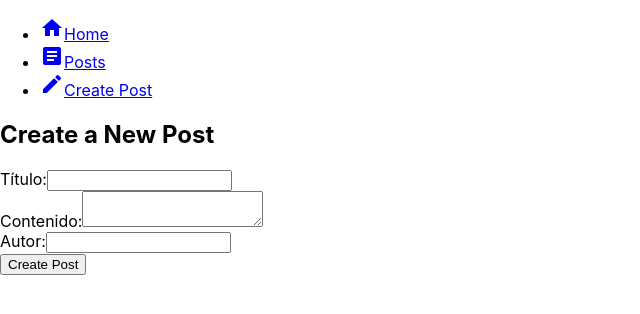
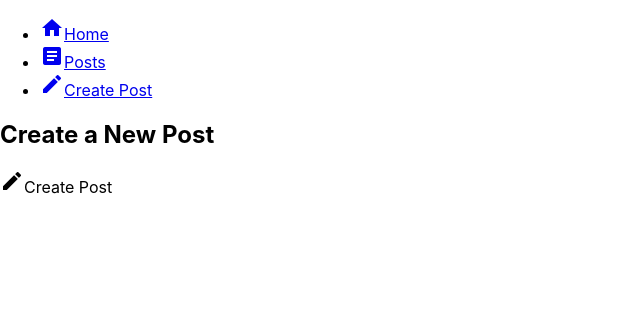
Before and after one commit to andresGooz/solotodo_blog_project_frontend, a React (Create React App) app: page /posts/create in a window 1280 px wide. Shown: the top 314 px of the page, without its empty margins (0-640 px from the left). Built offline with nearby package versions, Linux system fonts and the light colour scheme.

Commit message:
feat: add material design style

```diff
--- a/src/views/posts/post_create.js
+++ b/src/views/posts/post_create.js
@@ -1,12 +1,30 @@
-import React, { useState } from 'react';
+import React, { useState, useEffect, useRef } from 'react';
 import { useNavigate } from 'react-router-dom';
-
+import '@material/web/textfield/outlined-text-field';
+import '@material/web/button/filled-button';
+import '@material/web/icon/icon';
+import 'material-icons/iconfont/material-icons.css';
 
 function CreatePost() {
   const [title, setTitle] = useState('');
   const [content, setContent] = useState('');
   const [author, setAuthor] = useState('');
 
+  const titleRef = useRef();
+  const contentRef = useRef();
+  const authorRef = useRef();
+
+  useEffect(() => {
+    if (titleRef.current) {
+      titleRef.current.addEventListener('input', (e) => setTitle(e.target.value));
+    }
+    if (contentRef.current) {
+      contentRef.current.addEventListener('input', (e) => setContent(e.target.value));
+    }
+    if (authorRef.current) {
+      authorRef.current.addEventListener('input', (e) => setAuthor(e.target.value));
+    }
+  }, []);
 
   const navigate = useNavigate();
 
@@ -47,32 +65,37 @@ function CreatePost() {
       <h2>Create a New Post</h2>
       <form onSubmit={handleSubmit}>
         <div>
-          <label>Título:</label>
-          <input
-            type="text"
+          <md-outlined-text-field
+              ref={titleRef}
+              id="title"
+              label="Título"
               value={title}
-            onChange={(e) => setTitle(e.target.value)}
               required
-          />
+          ></md-outlined-text-field>
         </div>
         <div>
-          <label>Contenido:</label>
-          <textarea
+          <md-outlined-text-field
+              ref={contentRef}
+              id="content"
+              label="Contenido"
               value={content}
-            onChange={(e) => setContent(e.target.value)}
+              textarea
               required
-          />
+          ></md-outlined-text-field>
         </div>
         <div>
-          <label>Autor:</label>
-          <input
-            type="text"
+          <md-outlined-text-field
+              ref={authorRef}
+              id="author"
+              label="Autor"
               value={author}
-            onChange={(e) => setAuthor(e.target.value)}
               required
-          />
+          ></md-outlined-text-field>
         </div>
-        <button type="submit">Create Post</button>
+        <md-filled-button type="submit">
+          <md-icon class="material-icons">create</md-icon>
+          Create Post
+        </md-filled-button>
       </form>
     </div>
   );
```
Lines whose indentation alone changed are shown as unchanged.
